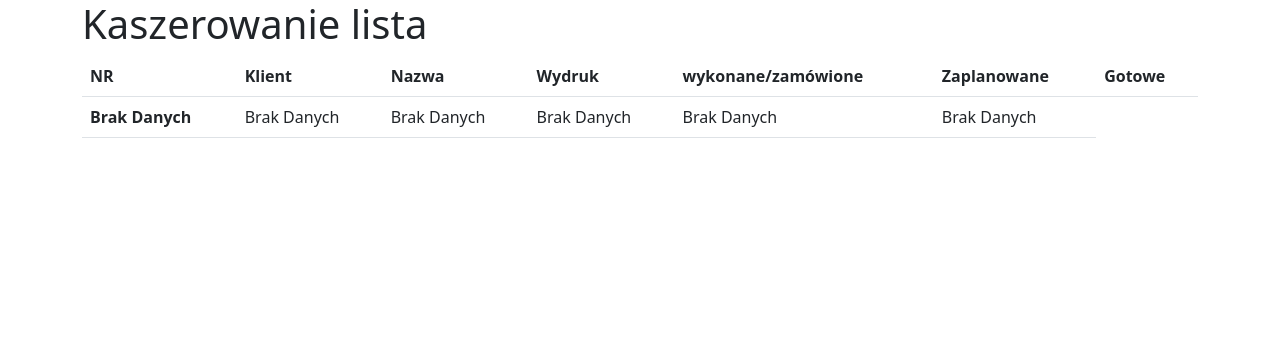
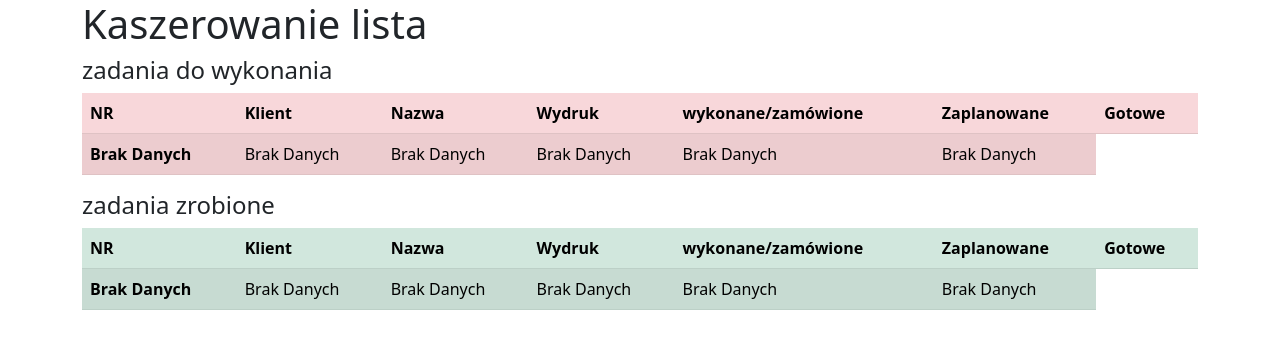
Before and after one commit to ut3k/raster_system, a Django app: page /kaszerowanie/ in a window 1280 px wide. Shown: the top 349 px of the page. Run offline with Django 4.2, Linux system fonts and the light colour scheme; data that the repository does not hold is empty; some libraries are stand-ins or nearby versions.

Commit message:
KASZEROWANIE - modyfikajca tabeli, podział na zadania "gotowe/do zrobienia"

```diff
--- a/raster_system/kaszerowanie/templates/kasz_list_view.html
+++ b/raster_system/kaszerowanie/templates/kasz_list_view.html
@@ -1,7 +1,15 @@
 {% extends 'base.html' %}
+
+{% block title %}
+KASZEROWANIE
+{% endblock %}
 {% block content %}
 <h1>Kaszerowanie lista</h1>
-<table class="table">
+
+<h4>zadania do wykonania</h4>
+
+<!-- tabela -->
+<table class="table table-danger table-striped">
   <thead>
     <tr>
       <th scope="col">NR</th>
@@ -15,6 +23,7 @@
   </thead>
   <tbody>
     {% for kasz in object_list %}
+    {% if not kasz.kasz_gotowe %}
     <tr>
       <th scope="row">{{ kasz.pk }}</th>
       <td>{{ kasz.klient }}</td>
@@ -23,6 +32,7 @@
       <td>{{ kasz.kasz_wykonane }} / {{ kasz.kasz_zamówienie }}</td>
       <td>{{ kasz.kasz_plan_date }}</td>
       <td>{{ kasz.kasz_gotowe }}</td>
+      {% endif %}
     </tr>
     {% empty %}
     <tr>
@@ -36,4 +46,46 @@
     {% endfor %}
   </tbody>
 </table>
+
+
+<h4>zadania zrobione</h4>
+<!-- tablea zadania zrobione -->
+<table class="table table-success table-striped">
+  <thead>
+    <tr>
+      <th scope="col">NR</th>
+      <th scope="col">Klient</th>
+      <th scope="col">Nazwa</th>
+      <th scope="col">Wydruk</th>
+      <th scope="col">wykonane/zamówione</th>
+      <th scope="col">Zaplanowane</th>
+      <th scope="col">Gotowe</th>
+    </tr>
+  </thead>
+  <tbody>
+    {% for kasz in object_list %}
+    {% if kasz.kasz_gotowe %}
+    <tr>
+      <th scope="row">{{ kasz.pk }}</th>
+      <td>{{ kasz.klient }}</td>
+      <td>{{ kasz.nazwa }}</td>
+      <td>{{ kasz.wydruk }}</td>
+      <td>{{ kasz.kasz_wykonane }} / {{ kasz.kasz_zamówienie }}</td>
+      <td>{{ kasz.kasz_plan_date }}</td>
+      <td>{{ kasz.kasz_gotowe }}</td>
+      {% endif %}
+    </tr>
+    {% empty %}
+    <tr>
+      <th scope="row">Brak Danych</th>
+      <td>Brak Danych</td>
+      <td>Brak Danych</td>
+      <td>Brak Danych</td>
+      <td>Brak Danych</td>
+      <td>Brak Danych</td>
+    </tr>
+    {% endfor %}
+  </tbody>
+</table>
+
 {% endblock %}
--- a/raster_system/kaszerowanie/views.py
+++ b/raster_system/kaszerowanie/views.py
@@ -8,7 +8,7 @@ from .models import Kaszerowanie
 class KaszerowanieListView(ListView):
     model = Kaszerowanie
     template_name = "kasz_list_view.html"
-    paginate_by = 10
+    # paginate_by = 5
 
     def get_context_data(self, **kwargs):
         context = super().get_context_data(**kwargs)
--- a/raster_system/templates/base.html
+++ b/raster_system/templates/base.html
@@ -6,7 +6,8 @@
   <meta charset="UTF-8">
   <meta http-equiv="X-UA-Compatible" content="IE=edge">
   <meta name="viewport" content="width=device-width, initial-scale=1.0">
-  <title>Raster</title>
+  <title>Raster - {% block title %} {% endblock %}
+  </title>
   <link rel="stylesheet" type="text/css" href="{% static 'css/bootstrap.min.css' %}">
   <link rel="stylesheet" href="{% static 'css/style.css' %}">
   <script src="{% static 'js/bootstrap.js' %}" ></script>
```
